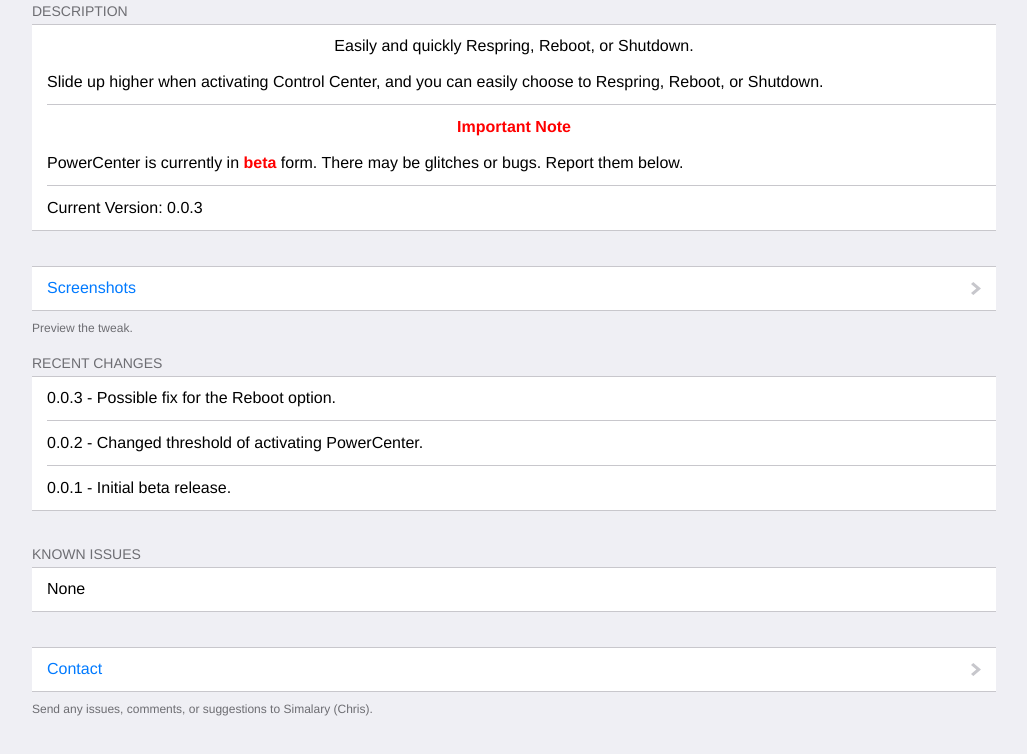
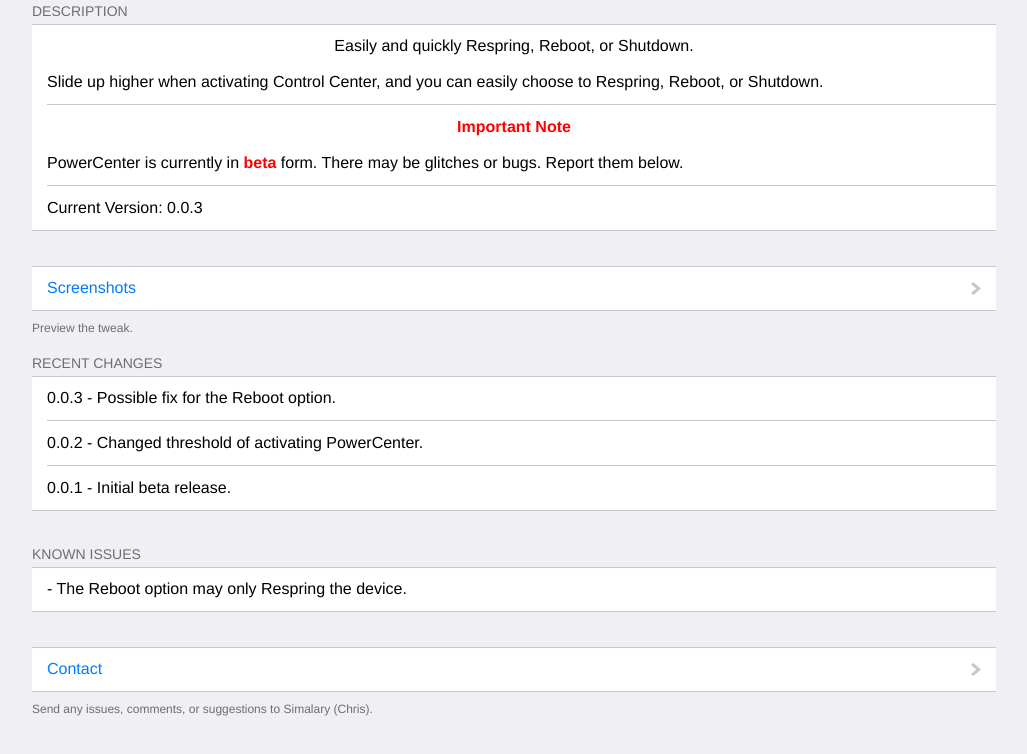
Before and after one commit to CydiaRepoArchiver/simalary.github.io, a plain HTML site: page beta/depictions/PowerCenter/index.html in a window 1280 px wide. Shown: the part 609-1363 px from the top of the page, without its empty margins (126-1153 px from the left). Drawn offline with Linux system fonts and the light colour scheme.

Commit message:
centerpower: add known issue

```diff
--- a/beta/depictions/PowerCenter/index.html
+++ b/beta/depictions/PowerCenter/index.html
@@ -410,7 +410,7 @@
     </ul>
     <h2 id="known-issues">Known Issues</h2>
     <ul>
-      <li>None</li>
+      <li>- The Reboot option may only Respring the device.</li>
     </ul>
     <ul>
       <li>
```
